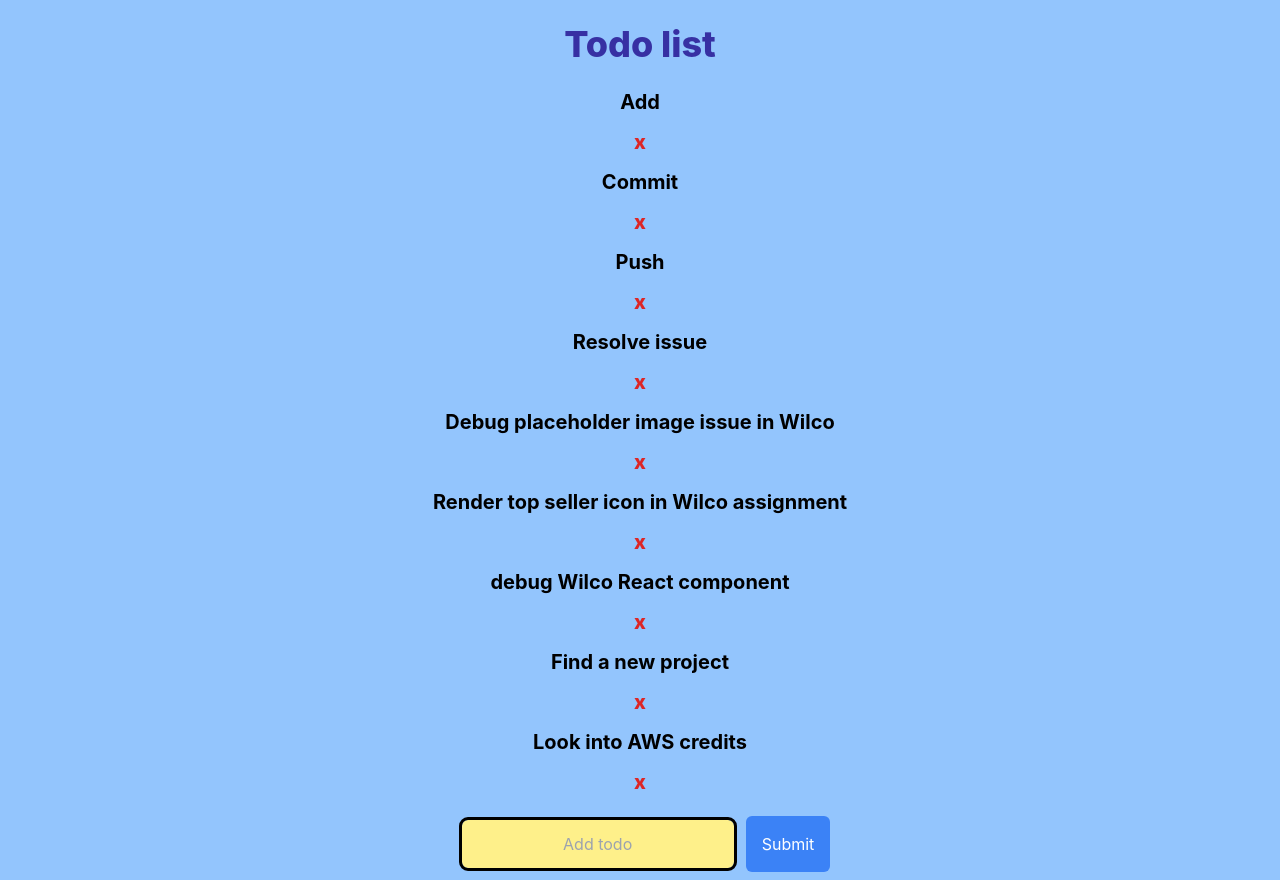
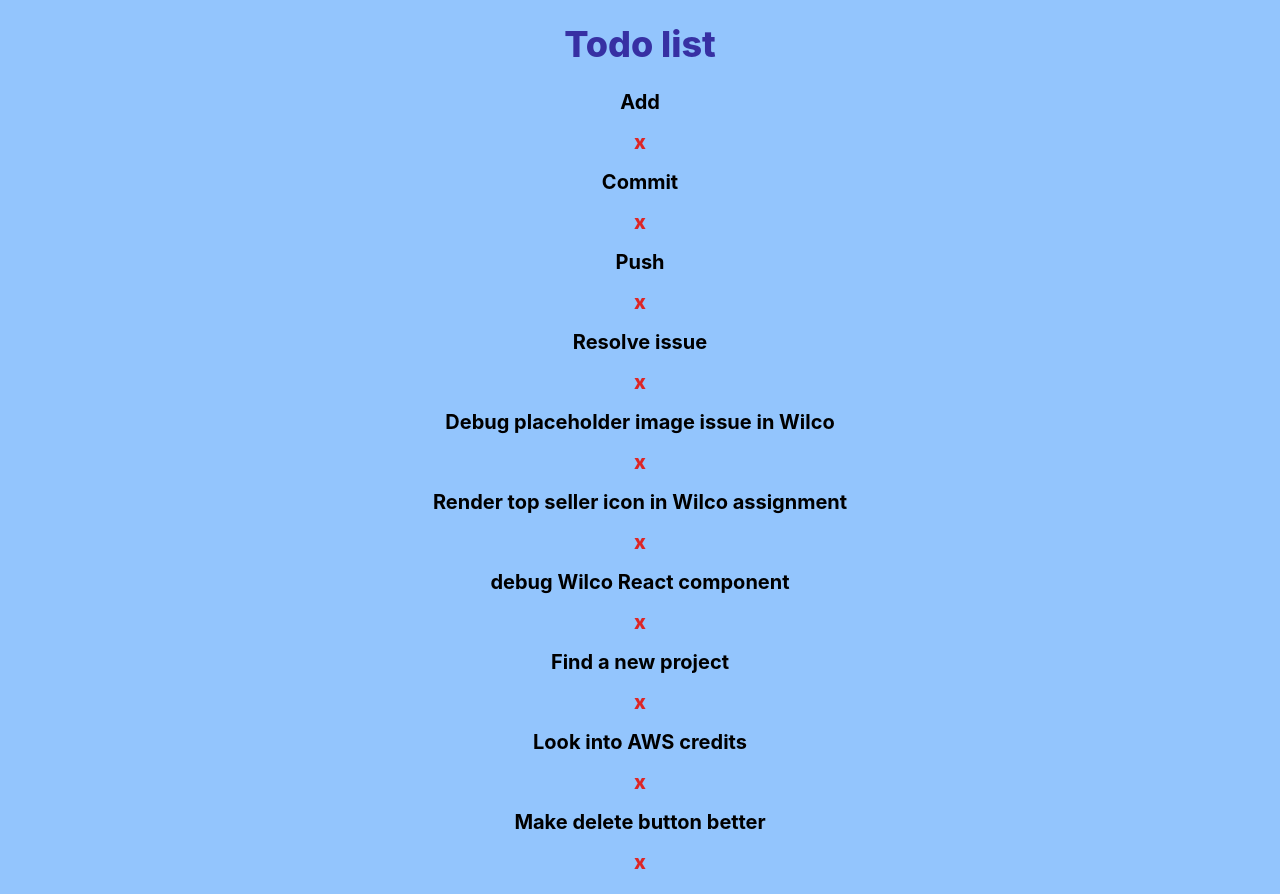
Before and after one commit to KarlOL82/react-practice, a React (Create React App) app: page / in a window 1280 px wide. Shown: the top 894 px of the page. Built offline with nearby package versions, Linux system fonts and the light colour scheme.

Commit message:
adding to seeded list items

```diff
--- a/src/App.js
+++ b/src/App.js
@@ -12,7 +12,8 @@ export default function App() {
     { id: 6, text: "Render top seller icon in Wilco assignment", done: false},
     { id: 7, text: "debug Wilco React component", done: false },
     { id: 8, text: "Find a new project", done: false},
-    { id: 9, text: "Look into AWS credits", done: false }
+    { id: 9, text: "Look into AWS credits", done: false },
+    { id: 10, text: "Make delete button better", done: false }
   ]);
   return (
     <div className="App bg-blue-300">
```
